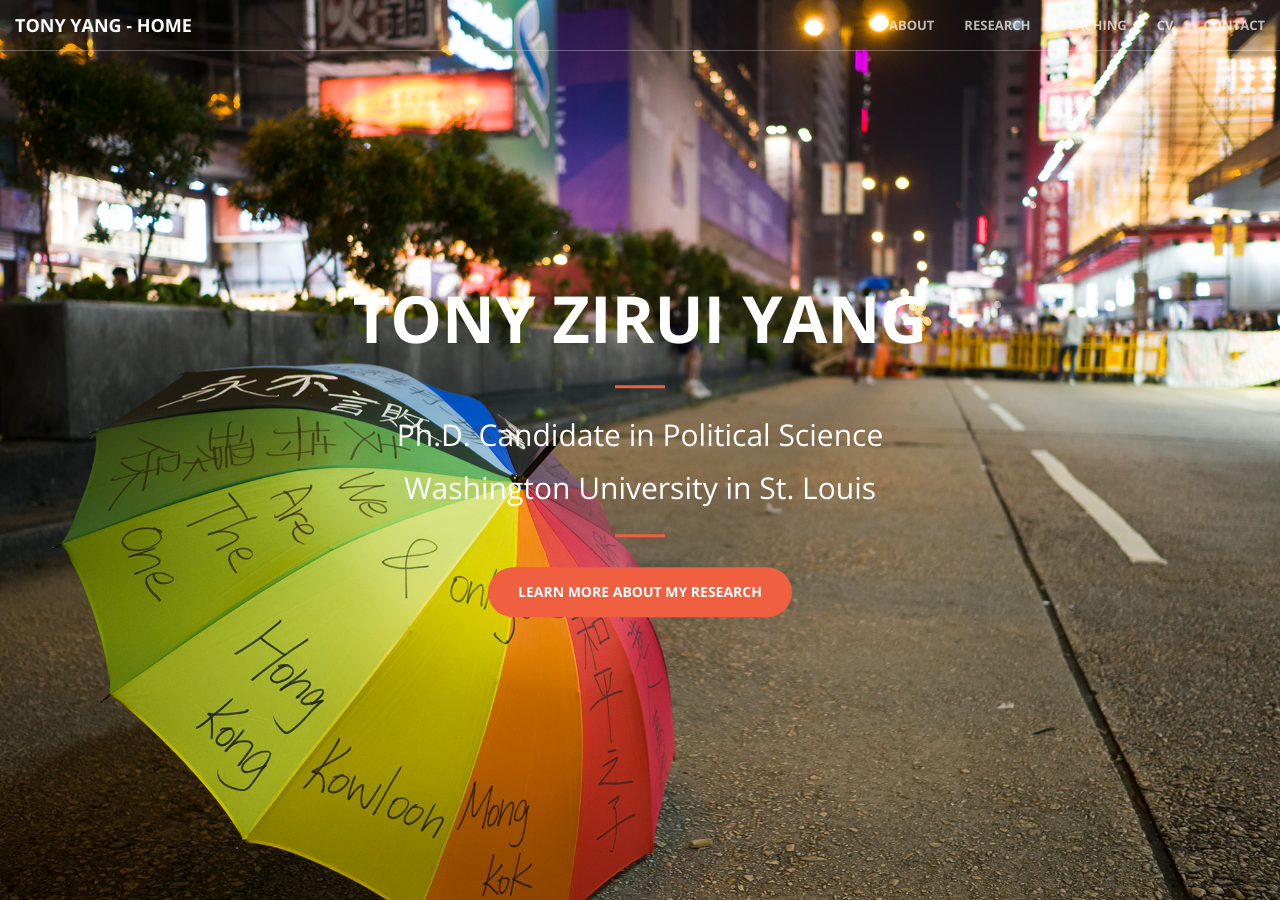
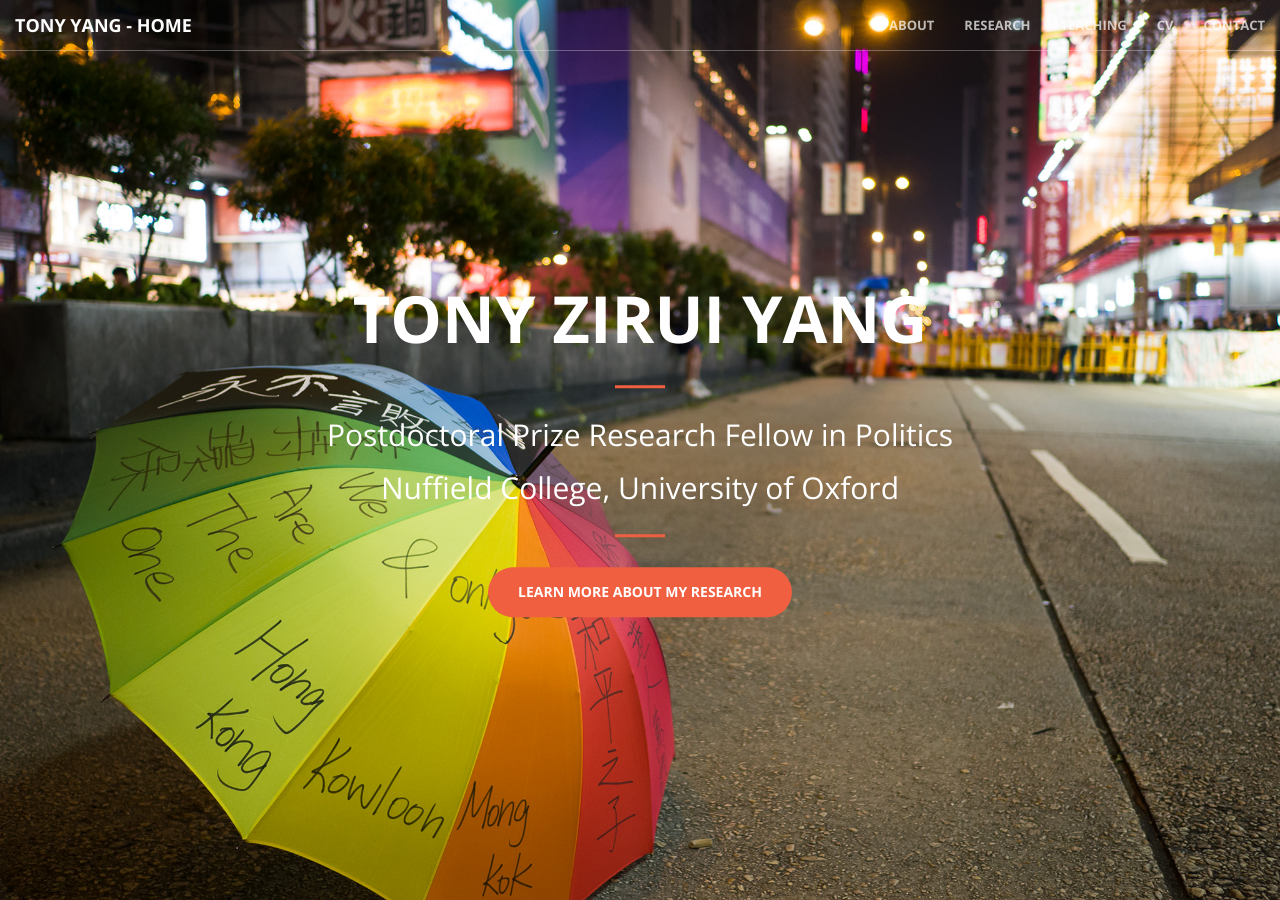
Before and after one commit to tonyhsfz/website, a Jekyll site: the page built from index.html, in a window 1280 px wide and 900 px high. Built offline with Jekyll 4.4.1, drawn with Linux system fonts in a browser that asks for light colours.

Commit message:
Update cover.html

```diff
--- a/_includes/cover.html
+++ b/_includes/cover.html
@@ -3,8 +3,8 @@
         <div class="header-content-inner">
             <h1>TONY ZIRUI YANG</h1>
             <hr>
-            <h2>Ph.D. Candidate in Political Science</h2>
-            <h2>Washington University in St. Louis</h2>
+            <h2>Postdoctoral Prize Research Fellow in Politics</h2>
+            <h2>Nuffield College, University of Oxford</h2>
             <hr>
             <a href="#about" class="btn btn-primary btn-xl page-scroll">Learn More About My Research</a>
         </div>
```
